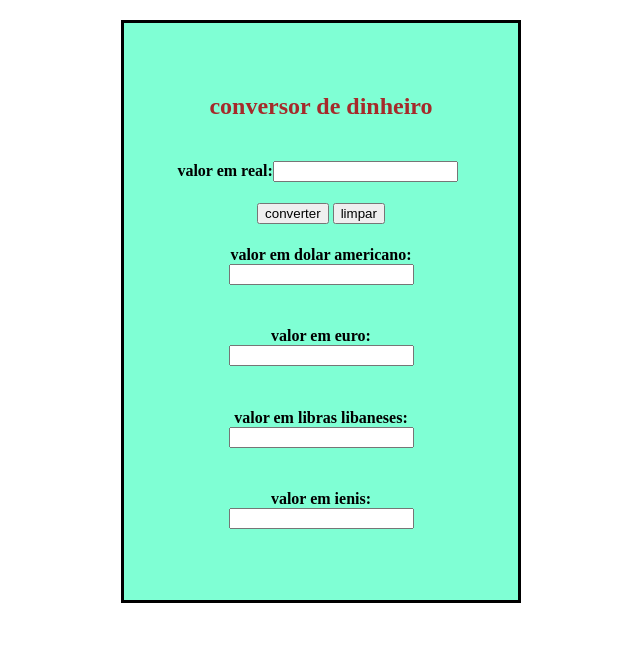
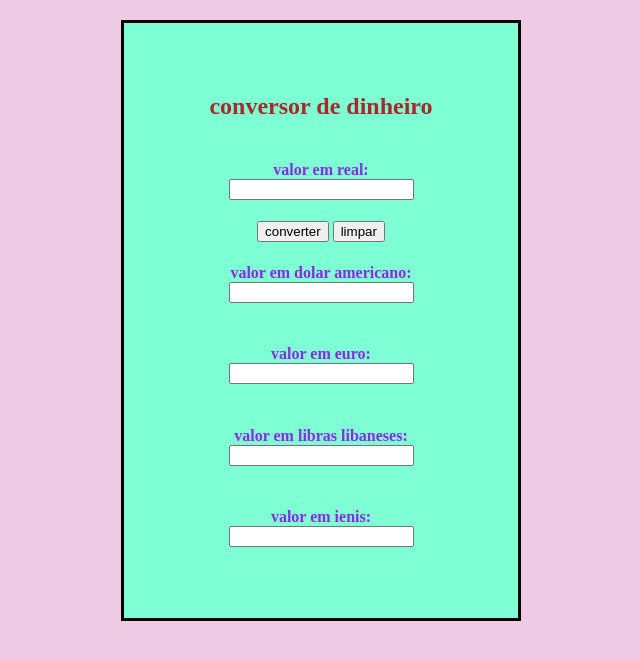
Before and after one commit to CauiDavis/conversor, a PHP site: page / in a window 1280 px wide. Shown: the top 660 px of the page, without its empty margins (319-959 px from the left). Run offline with PHP 8.4, Linux system fonts and the light colour scheme.

Commit message:
first commit

```diff
--- a/estilo.css
+++ b/estilo.css
@@ -17,8 +17,16 @@ h2{
 .converter:hover{
     background-color: chocolate;
     color: beige;
+    cursor: pointer;
 }
 .limpar:hover{
     background-color: chartreuse;
     color:beige;
+    cursor: pointer;
 }
+body{
+    background-color:rgba(214, 123, 191, 0.397);
+}
+h4{
+    color: blueviolet;
+}
--- a/index.html
+++ b/index.html
@@ -12,9 +12,8 @@
     <center><div class="conversor">
         <h2>conversor de dinheiro</h2>
         <div>
-        <h4>valor em real:<input id="valor-real" type="number" value=""></h3>
+        <h4>valor em real:<br><input id="valor-real" type="number" value=""></h3>
         </div>
-        <br>
         <div >
             <input class="converter" type="button" value="converter" onclick="converter()"></input>
             <input class="limpar" type="button" value="limpar" onclick="limpar()"></input>
```
